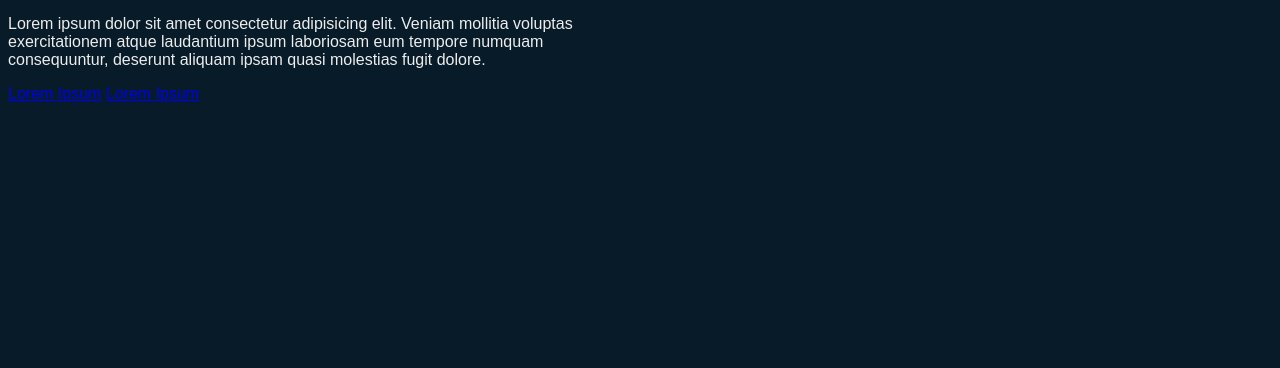
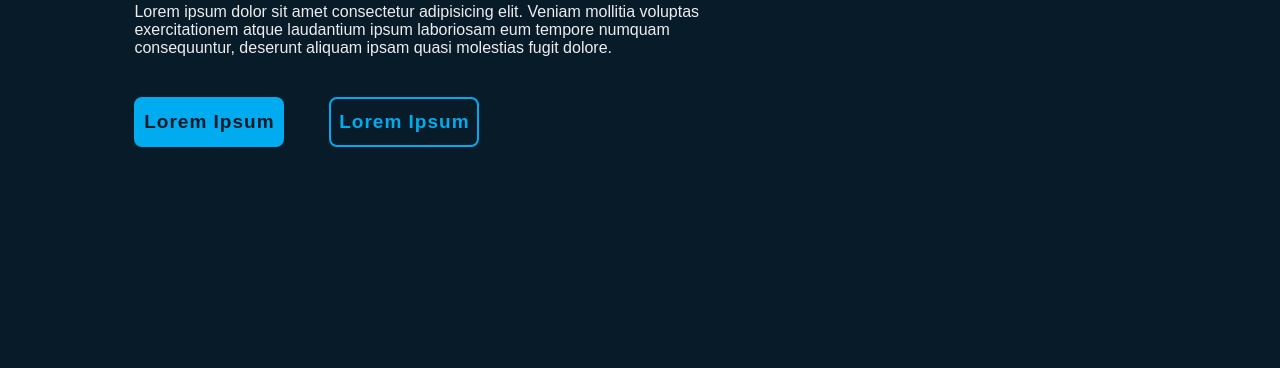
Before and after one commit to revou-fundamental-course/27-may-24-oxemz, a plain HTML site: page index.html in a window 1280 px wide. Shown: the part 448-816 px from the top of the page. Drawn offline with Linux system fonts and the light colour scheme.

Commit message:
Masih proses penyesuaian

```diff
--- a/style.css
+++ b/style.css
@@ -158,7 +158,7 @@ body {
   height: 100vh;
   display: flex;
   align-items: center;
-  padding: 0, 10%;
+  padding: 0 10%;
 }
 
 .home-content {
@@ -166,6 +166,67 @@ body {
 }
 
 .home-content h1 {
+  line-height: 1.2;
   font-size: 56px;
   font-weight: 700;
 }
+
+.home-content h3 {
+  font-size: 32px;
+  font-weight: 700;
+  color: #00abf0;
+
+}
+
+.home-content p {
+  font-size: 16px;
+  margin: 20px 0 40px;
+}
+
+.home-content .btn-box {
+  display: flex;
+  justify-content: space-between;
+  width: 345px;
+  height: 50px;
+}
+
+.btn-box a {
+  position: relative;
+  justify-content: center;
+  align-items: center;
+  display: inline-flex;
+  width: 150px;
+  height: 100%;
+  background: #00abf0;
+  border: 2px solid #00abf0;
+  border-radius: 8px;
+  font-size: 19px;
+  color: #081b29;
+  text-decoration: none;
+  font-weight: 600;
+  letter-spacing: 1px;
+  z-index: 1;
+  overflow: hidden;
+}
+
+.btn-box a:nth-child(2) {
+  background: transparent;
+  color: #00abf0;
+}
+
+.btn-box a::before {
+  content: '';
+  position: absolute;
+  top: 0;
+  left: 0;
+  width: 0;
+  height: 100%;
+  background: #081b29;
+  z-index: -1;
+  transition: .5s;
+
+}
+
+.btn-box a:hover::before {
+  width: 100px;
+}
```
